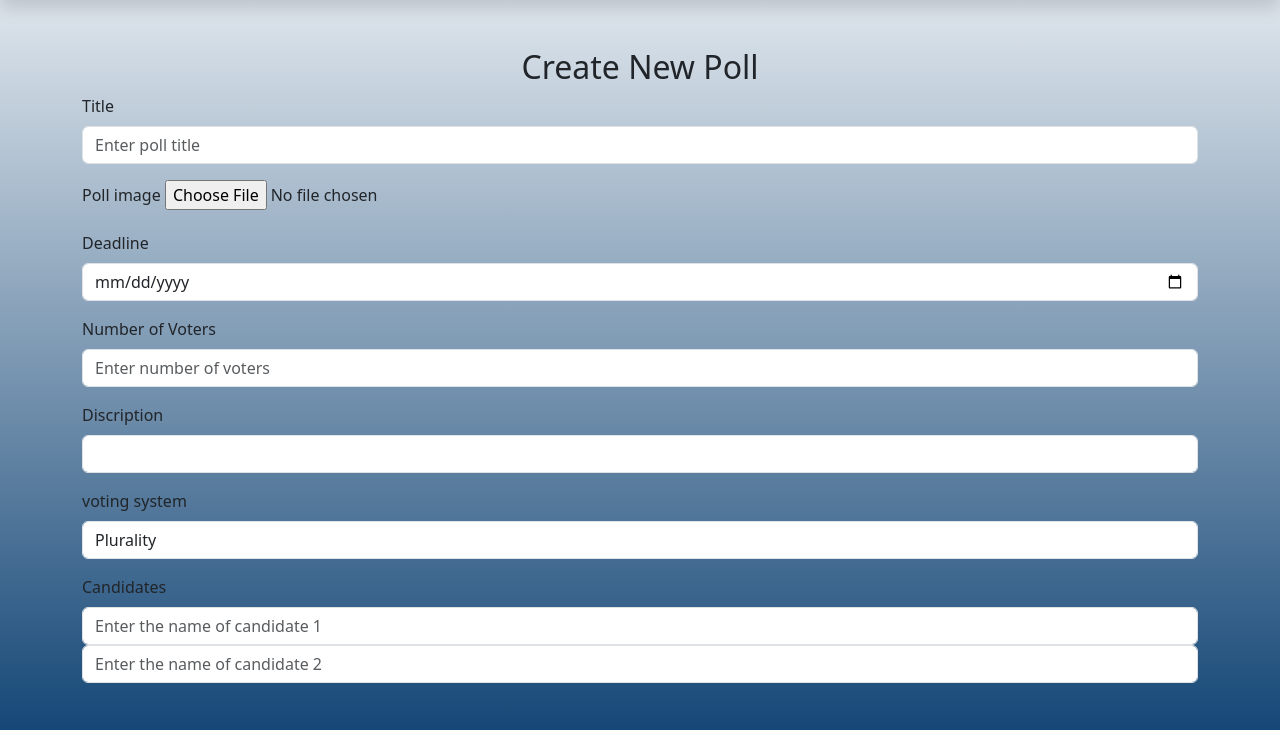
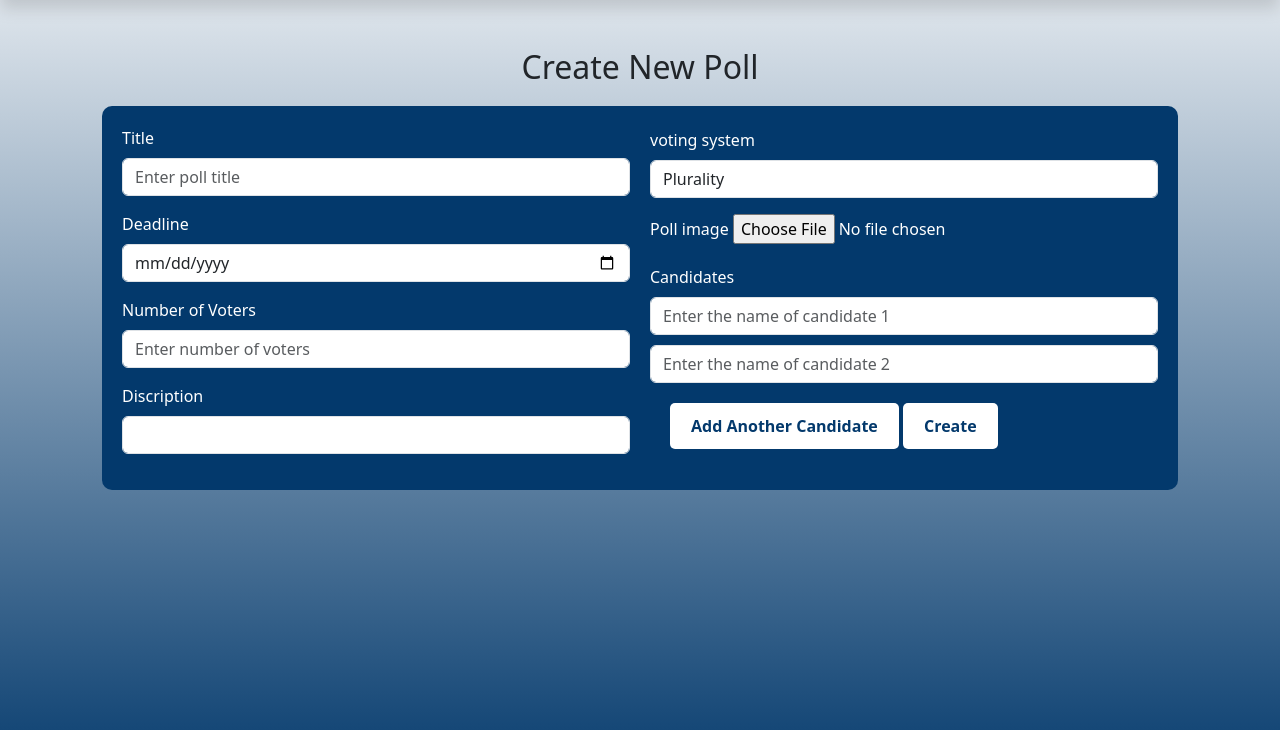
Before and after one commit to Al-Qassim/VoteChain, a Python web app: template templates/create_poll.html in a window 1280 px wide. Shown: the part 119-849 px from the top of the page. Run offline with Jinja, Linux system fonts and the light colour scheme; the template is opened without the code that fills it, so the values that code supplies are empty.

Commit message:
everything is ok here

```diff
--- a/templates/create_poll.html
+++ b/templates/create_poll.html
@@ -2,21 +2,6 @@
 {% block title %}Create Poll - VoteChain{% endblock %}
 
 {% block main %}
-  <script>
-    var candidates_count = 2;
-    function addCandidateInput() {
-        candidates_count += 1;
-        var container = document.getElementById('candidate-inputs');
-        var input = document.createElement('input');
-        input.className  = "form-control";
-        input.type = 'text';
-        input.name = 'candidate_'+candidates_count;
-        input.placeholder = 'Enter the name of candidate ' + candidates_count;
-        input.required = true;
-        container.appendChild(input);
-    }
-  </script>
-
 <h2 style="text-align: center;">Create New Poll</h2>
     {% with messages = get_flashed_messages(with_categories=true) %}
         {% if messages %}
@@ -26,17 +11,14 @@
         {% endif %}
     {% endwith %}
     <form action="/create_poll" method="POST" enctype="multipart/form-data" >
-      <!-- Title  -->
+      <div class="grid-section">
+        <div class="grid-left">
+          <!-- Title input -->
           <div class="mb-3">
             <label class="form-label">Title</label>
             <input type="text" class="form-control" placeholder="Enter poll title" name="title" required>
           </div>
-      <!-- poll image  -->
-      <div class="mb-3">
-        <label class="form-label">Poll image</label>
-        <input type="file" name="Poll image" accept="image/*">
-      </div>
-      <!-- date  -->
+          <!-- date input -->
           <div class="mb-3">
             <label class="form-label">Deadline</label>
             <input type="date" class="form-control" name="date" required>
@@ -51,20 +33,34 @@
             <label class="form-label">Discription</label>
             <input type="text" class="form-control" placeholder="Write a discription" name="discription" value=" " required>
           </div>
+        </div>
+        <div class="grid-right">
           <!-- voting system -->
           <div class="mb-3">
             <label class="form-label">voting system</label>
-        <select type="number" class="form-control" placeholder="choose a voting system" name="voting_system">
+            <select type="number" class="form-control" placeholder="choose a voting system" name="voting_system" required>
               <option value="Plurality">Plurality</option>
               <option value="Runoff">Runoff</option>
               <option value="Tideman">Tideman</option>
             </select>
           </div>
+          <!-- poll image  -->
+          <div class="mb-3">
+            <label class="form-label">Poll image</label>
+            <input type="file" name="Poll image" accept="image/*">
+          </div>
           <!-- candidates -->
-      <div class="mb-3" id="candidate-inputs" >
+          <div class="mb-3" id="candidate-inputs">
             <label class="form-label">Candidates</label>
-        <input type="text" class="form-control" name="candidate_1" placeholder="Enter the name of candidate 1" required>
-        <input type="text" class="form-control" name="candidate_2" placeholder="Enter the name of candidate 2" required>
+            <input type="text" class="form-control" name="candidate_1" placeholder="Enter the name of candidate 1" required style="margin-bottom: 10px;">
+            <input type="text" class="form-control" name="candidate_2" placeholder="Enter the name of candidate 2" required style="margin-bottom: 10px;">
+          </div>
+          <div style="margin: 20px;">
+            <!-- Buttons -->
+            <button type="button" class="btn" onclick="addCandidateInput()">Add Another Candidate</button>
+            <button type="submit" class="btn">Create</button>
+          </div>
+        </div>
       </div>
     </form>
 {% endblock %}
--- a/templates/homepage_layout.html
+++ b/templates/homepage_layout.html
@@ -68,6 +68,10 @@
             box-shadow: 0 4px 10px rgba(0, 0, 0, 0.1);
             height: auto;
         }
+    .alert {
+      text-align: center;
+      color: red;
+    }
   </style>
   <script>
     var candidates_count = 2;
```
Also changed, not shown: app.py (+6 -2 lines), Database.db, 3 other files. Lines whose indentation alone changed are shown as unchanged.
